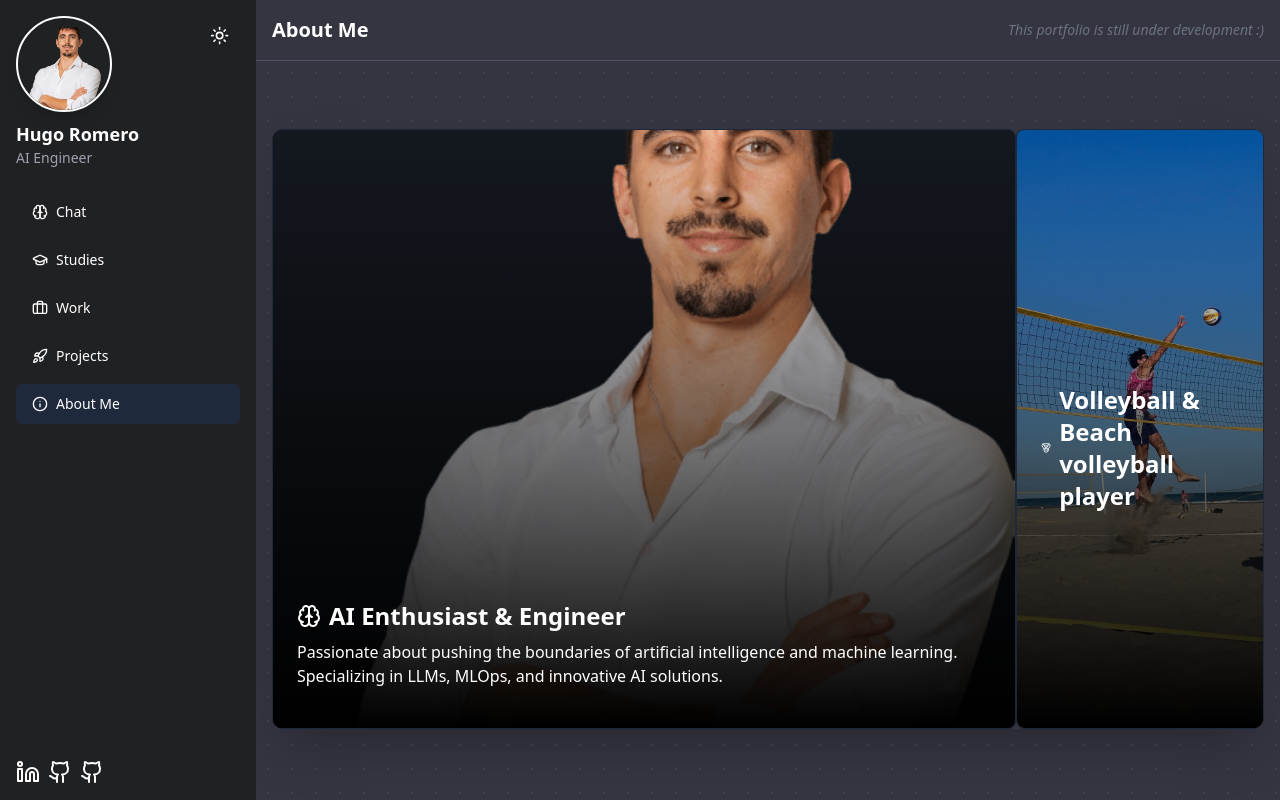
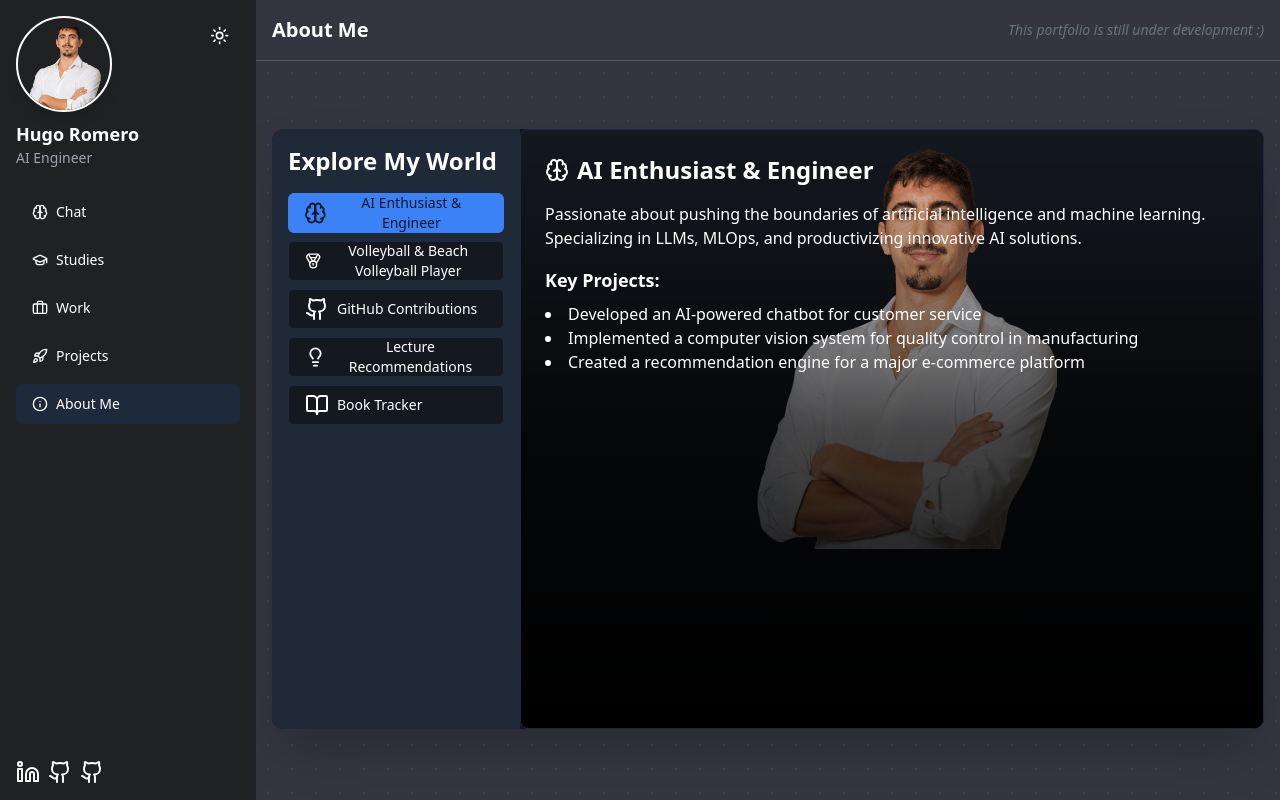
Before and after one commit to hugoromerorico/hugoromerorico.github.io, a Next.js app: page / in a window 1280 px wide. Both pictures are taken after a click on the button "About Me". Built offline with nearby package versions, Linux system fonts and the light colour scheme; no server answers.

Commit message:
Enhance about section by adding more aspects.

```diff
--- a/components/AboutSection.tsx
+++ b/components/AboutSection.tsx
@@ -1,96 +1,281 @@
-import React, { useState } from 'react'
-import { motion } from 'framer-motion'
+import React, { useState, useEffect } from 'react'
+import { motion, AnimatePresence } from 'framer-motion'
 import { Card, CardContent } from "@/components/ui/card"
-import { Brain, Medal } from 'lucide-react'
+import { Brain, Medal, Book, Github, Lightbulb, BookOpen } from 'lucide-react'
 import Image from 'next/image'
+import { ScrollArea } from "@/components/ui/scroll-area"
+import { Button } from "@/components/ui/button"
+
+type AspectType = 'ai' | 'volleyball' | 'github' | 'lectures' | 'books'
+
+interface Aspect {
+  title: string
+  icon: React.ReactNode
+  image: string
+  content: React.ReactNode
+}
+
+interface GitHubStats {
+  totalContributions: number;
+}
+
+const fetchGitHubStats = async (): Promise<GitHubStats> => {
+  const response = await fetch('https://github-contributions-api.jogruber.de/v4/hugo-romero-mm');
+  const data = await response.json();
+  return {
+    totalContributions: data.total.count
+  };
+};
+
+const aspects: Record<AspectType, Aspect> = {
+  ai: {
+    title: "AI Enthusiast & Engineer",
+    icon: <Brain className="h-6 w-6" />,
+    image: "/images/hugo-photo.png",
+    content: (
+      <>
+        <p className="mb-4">
+          Passionate about pushing the boundaries of artificial intelligence and machine learning.
+          Specializing in LLMs, MLOps, and productivizing innovative AI solutions.
+        </p>
+        <h4 className="text-lg font-semibold mb-2">Key Projects:</h4>
+        <ul className="list-disc list-inside mb-4">
+          <li>Developed an AI-powered chatbot for customer service</li>
+          <li>Implemented a computer vision system for quality control in manufacturing</li>
+          <li>Created a recommendation engine for a major e-commerce platform</li>
+        </ul>
+      </>
+    ),
+  },
+  volleyball: {
+    title: "Volleyball & Beach Volleyball Player",
+    icon: <Medal className="h-6 w-6" />,
+    image: "/images/hugo-volley.jpeg",
+    content: (
+      <>
+        <p className="mb-4">
+          High-level volleyball and beach volleyball player. Madrid University champion in both disciplines.
+          Balancing the world of tech with athletic excellence.
+        </p>
+        <h4 className="text-lg font-semibold mb-2">Achievements:</h4>
+        <ul className="list-disc list-inside mb-4">
+          <li>Madrid University Volleyball Champion</li>
+          <li>Madrid University Beach Volleyball Champion</li>
+          <li>Represented university in national tournaments</li>
+        </ul>
+      </>
+    ),
+  },
+  github: {
+    title: "GitHub Contributions",
+    icon: <Github className="h-6 w-6" />,
+    image: "/images/code-background.jpg",
+    content: ({ githubStats }: { githubStats?: GitHubStats }) => (
+      <>
+        <p className="mb-4">
+          Active contributor to open-source projects and passionate about collaborative coding.
+          {githubStats && (
+            <span className="block mt-2 text-green-400">
+              Total Contributions: {githubStats.totalContributions}
+            </span>
+          )}
+        </p>
+        <div className="bg-white/10 p-4 rounded-lg backdrop-blur-sm">
+          <img
+            src={`https://ghchart.rshah.org/hugo-romero-mm`}
+            alt="Hugo Romero's GitHub Contributions"
+            className="w-full"
+          />
+        </div>
+        <p className="mt-4 text-sm text-gray-300">
+          * GitHub contributions chart updates daily
+        </p>
+      </>
+    ),
+  },
+  lectures: {
+    title: "Lecture Recommendations",
+    icon: <Lightbulb className="h-6 w-6" />,
+    image: "/images/lecture-background.jpg",
+    content: (
+      <>
+        <p className="mb-4">
+          Sharing knowledge is a passion of mine. Here are some lectures I highly recommend for those interested in AI and technology.
+        </p>
+        <ul className="space-y-2">
+          <li>
+            <a href="https://www.youtube.com/watch?v=aircAruvnKk" target="_blank" rel="noopener noreferrer" className="text-blue-400 hover:underline">
+              But what is a neural network? | Deep learning, chapter 1
+            </a>
+          </li>
+          <li>
+            <a href="https://www.youtube.com/watch?v=IHZwWFHWa-w" target="_blank" rel="noopener noreferrer" className="text-blue-400 hover:underline">
+              Gradient descent, how neural networks learn | Deep learning, chapter 2
+            </a>
+          </li>
+          <li>
+            <a href="https://www.youtube.com/watch?v=Ilg3gGewQ5U" target="_blank" rel="noopener noreferrer" className="text-blue-400 hover:underline">
+              What is backpropagation really doing? | Deep learning, chapter 3
+            </a>
+          </li>
+        </ul>
+      </>
+    ),
+  },
+  books: {
+    title: "Book Tracker",
+    icon: <BookOpen className="h-6 w-6" />,
+    image: "/images/books-background.jpg",
+    content: (
+      <>
+        <div className="space-y-4">
+          <div className="flex items-center justify-between">
+            <h4 className="text-lg font-semibold">Currently Reading</h4>
+            <a
+              href="https://www.goodreads.com/user/show/your-profile"
+              target="_blank"
+              rel="noopener noreferrer"
+              className="text-sm text-blue-400 hover:underline"
+            >
+              View on Goodreads
+            </a>
+          </div>
+          <div className="grid grid-cols-1 md:grid-cols-2 gap-4">
+            <div className="bg-white/10 p-4 rounded-lg backdrop-blur-sm">
+              <div className="aspect-[2/3] relative mb-2">
+                <Image
+                  src="/placeholder.svg"
+                  alt="Book cover"
+                  fill
+                  className="rounded-md object-cover"
+                />
+              </div>
+              <h5 className="font-medium">Deep Learning</h5>
+              <p className="text-sm text-gray-300">by Ian Goodfellow</p>
+              <div className="mt-2 h-1 bg-green-500 rounded" style={{ width: '75%' }}></div>
+              <p className="text-xs mt-1 text-gray-400">75% complete</p>
+            </div>
+          </div>
+        </div>
+      </>
+    ),
+  },
+}
 
 const AboutSection = () => {
-  const [activeSection, setActiveSection] = useState<'ai' | 'volleyball'>('ai')
+  const [activeAspect, setActiveAspect] = useState<AspectType>('ai')
+  const [githubStats, setGithubStats] = useState<GitHubStats>()
 
-  const toggleSection = (section: 'ai' | 'volleyball') => {
-    setActiveSection(section)
-  }
+  useEffect(() => {
+    fetchGitHubStats().then(setGithubStats);
+  }, []);
+
+  const containerVariants = {
+    enter: (direction: number) => ({
+      x: direction > 0 ? 1000 : -1000,
+      opacity: 0
+    }),
+    center: {
+      zIndex: 1,
+      x: 0,
+      opacity: 1
+    },
+    exit: (direction: number) => ({
+      zIndex: 0,
+      x: direction < 0 ? 1000 : -1000,
+      opacity: 0
+    })
+  };
+
+  const swipeConfidenceThreshold = 10000;
+  const swipePower = (offset: number, velocity: number) => {
+    return Math.abs(offset) * velocity;
+  };
+
+  const [[page, direction], setPage] = useState([0, 0]);
+
+  const paginate = (newDirection: number) => {
+    const aspects = Object.keys(aspects) as AspectType[];
+    const currentIndex = aspects.indexOf(activeAspect);
+    const newIndex = (currentIndex + newDirection + aspects.length) % aspects.length;
+    setActiveAspect(aspects[newIndex]);
+    setPage([page + newDirection, newDirection]);
+  };
 
   return (
     <div className="h-[calc(100vh-4rem)] flex items-center justify-center p-4">
-      <div className="w-full max-w-6xl h-[600px] flex rounded-xl overflow-hidden shadow-2xl">
+      <div className="w-full max-w-6xl h-[600px] flex flex-col md:flex-row rounded-xl overflow-hidden shadow-2xl bg-gray-900">
+        <div className="w-full md:w-1/4 bg-gray-800 p-4">
+          <h2 className="text-2xl font-bold text-white mb-4">Explore My World</h2>
+          <div className="space-y-2">
+            {(Object.keys(aspects) as AspectType[]).map((aspect) => (
+              <Button
+                key={aspect}
+                variant={activeAspect === aspect ? "default" : "outline"}
+                className="w-full justify-start"
+                onClick={() => setActiveAspect(aspect)}
+              >
+                {aspects[aspect].icon}
+                <span className="ml-2">{aspects[aspect].title}</span>
+              </Button>
+            ))}
+          </div>
+        </div>
+        <AnimatePresence initial={false} custom={direction} mode="wait">
           <motion.div
-          className="flex-grow"
-          animate={{ flex: activeSection === 'ai' ? 3 : 1 }}
-          transition={{ duration: 0.5, ease: 'easeInOut' }}
+            key={activeAspect}
+            className="flex-grow relative"
+            custom={direction}
+            variants={containerVariants}
+            initial="enter"
+            animate="center"
+            exit="exit"
+            transition={{
+              x: { type: "spring", stiffness: 300, damping: 30 },
+              opacity: { duration: 0.2 }
+            }}
+            drag="x"
+            dragConstraints={{ left: 0, right: 0 }}
+            dragElastic={1}
+            onDragEnd={(e, { offset, velocity }) => {
+              const swipe = swipePower(offset.x, velocity.x);
+
+              if (swipe < -swipeConfidenceThreshold) {
+                paginate(1);
+              } else if (swipe > swipeConfidenceThreshold) {
+                paginate(-1);
+              }
+            }}
           >
-          <Card
-            className="w-full h-full overflow-hidden cursor-pointer"
-            onClick={() => toggleSection('ai')}
-          >
+            <Card className="w-full h-full overflow-hidden">
               <CardContent className="relative h-full p-0">
-              <div className="relative w-full h-full">
+                <div className="relative w-full h-[70%] mx-auto">
                   <Image
-                  src="/images/hugo-photo.png"
-                  alt="Hugo Romero - AI Engineer"
+                    src={aspects[activeAspect].image}
+                    alt={aspects[activeAspect].title}
                     fill
-                  style={{ objectFit: 'cover' }}
-                  sizes="(max-width: 768px) 100vw, 50vw"
+                    style={{ objectFit: 'contain' }}
+                    sizes="(max-width: 768px) 100vw, 75vw"
                     priority
+                    className="mx-auto"
                   />
                 </div>
-              <div className="absolute inset-0 bg-gradient-to-t from-black to-transparent" />
-              <div className="absolute bottom-0 left-0 p-6 text-white">
-                <h3 className="text-2xl font-bold mb-2 flex items-center">
-                  <Brain className="mr-2 h-6 w-6" />
-                  AI Enthusiast & Engineer
+                <div className="absolute inset-0 bg-gradient-to-t from-black via-black/70 to-transparent" />
+                <div className="absolute inset-0 p-6 text-white">
+                  <h3 className="text-2xl font-bold mb-4 flex items-center">
+                    {aspects[activeAspect].icon}
+                    <span className="ml-2">{aspects[activeAspect].title}</span>
                   </h3>
-                <motion.p
-                  className="mb-4"
-                  animate={{ opacity: activeSection === 'ai' ? 1 : 0 }}
-                  transition={{ duration: 0.3 }}
-                >
-                  Passionate about pushing the boundaries of artificial intelligence and machine learning.
-                  Specializing in LLMs, MLOps, and innovative AI solutions.
-                </motion.p>
+                  <ScrollArea className="h-[calc(100%-4rem)]">
+                    {typeof aspects[activeAspect].content === 'function'
+                      ? aspects[activeAspect].content({ githubStats })
+                      : aspects[activeAspect].content}
+                  </ScrollArea>
                 </div>
               </CardContent>
             </Card>
           </motion.div>
-
-        <motion.div
-          className="flex-grow"
-          animate={{ flex: activeSection === 'volleyball' ? 3 : 1 }}
-          transition={{ duration: 0.5, ease: 'easeInOut' }}
-        >
-          <Card
-            className="w-full h-full overflow-hidden cursor-pointer"
-            onClick={() => toggleSection('volleyball')}
-          >
-            <CardContent className="relative h-full p-0">
-              <div className="relative w-full h-full">
-                <Image
-                  src="/images/hugo-volley.jpeg"
-                  alt="Hugo Romero - Volleyball Player"
-                  fill
-                  style={{ objectFit: 'cover' }}
-                  sizes="(max-width: 768px) 100vw, 50vw"
-                  priority
-                />
-              </div>
-              <div className="absolute inset-0 bg-gradient-to-t from-black to-transparent" />
-              <div className="absolute bottom-0 left-0 p-6 text-white">
-                <h3 className="text-2xl font-bold mb-2 flex items-center">
-                  <Medal className="mr-2 h-6 w-6" />
-                  Volleyball & Beach volleyball player
-                </h3>
-                <motion.p
-                  className="mb-4"
-                  animate={{ opacity: activeSection === 'volleyball' ? 1 : 0 }}
-                  transition={{ duration: 0.3 }}
-                >
-                  High-level volleyball and beach volleyball player. Madrid University champion in both disciplines.
-                  Balancing the world of tech with athletic excellence.
-                </motion.p>
-              </div>
-            </CardContent>
-          </Card>
-        </motion.div>
+        </AnimatePresence>
       </div>
     </div>
   )
```
Lines whose indentation alone changed are shown as unchanged.
